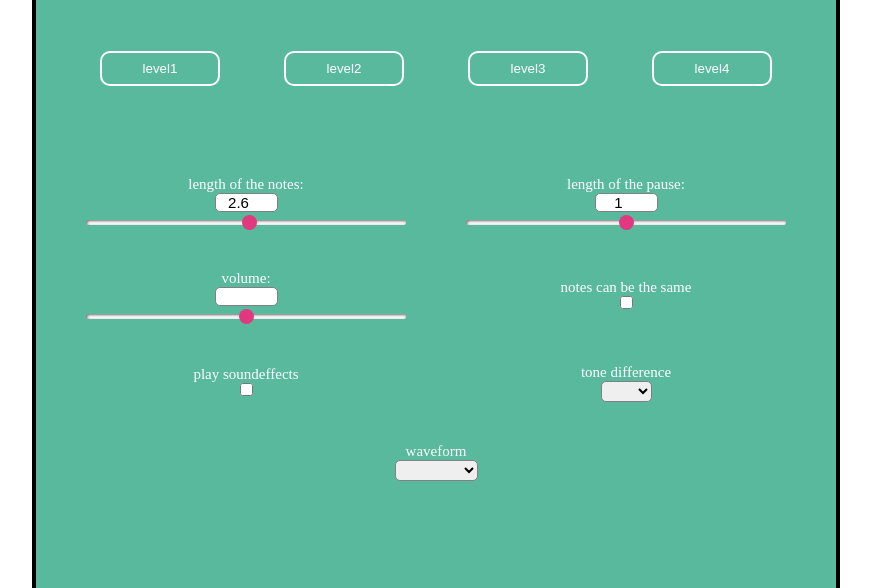
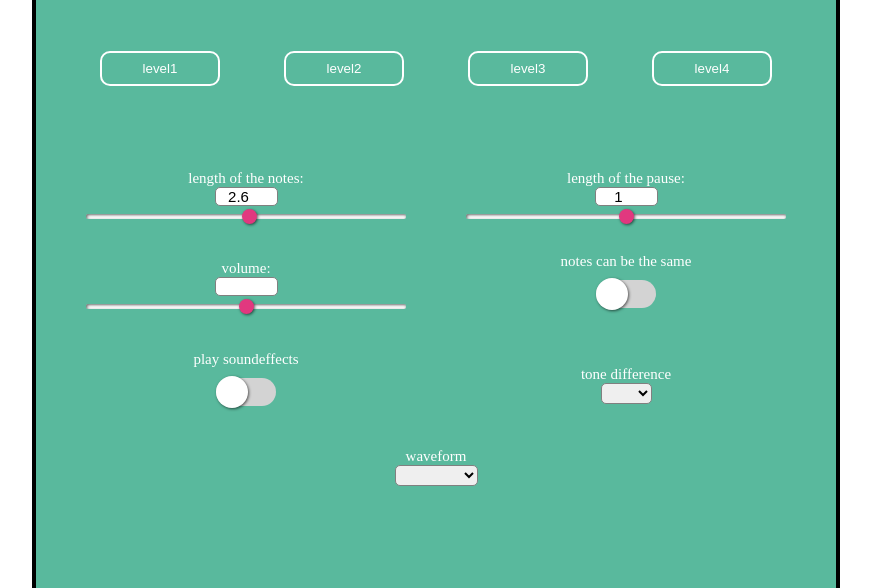
Before and after one commit to buleva/buleva.github.io, a plain HTML site: page html/settings_exercise1.html in a window 1280 px wide. Shown: the part 212-800 px from the top of the page, without its empty margins (204-1075 px from the left). Drawn offline with Linux system fonts and the light colour scheme.

Commit message:
Add files via upload

```diff
--- a/css/main.css
+++ b/css/main.css
@@ -207,7 +207,50 @@ input[type='range']::-webkit-slider-thumb {
     appearance: none;
     width: 15px;
     height: 15px;
-    border-radius: 100%;
+    border-radius: 50%;
+    background: var(--pink);
+    box-shadow: 1px 1px 3px rgba(0,0,0,0.6);
+}
+
+.checkbox {
+    appearance: none;
+    -webkit-tap-highlight-color: transparent;
+    position: relative;
+    border: 0;
+    outline: 0;
+    cursor: pointer;
+    margin: 10px;
+}
+
+.checkbox:after {
+    content: "";
+    width: 60px;
+    height: 28px;
+    display: inline-block;
+    background: lightgrey;
+    border-radius: 18px;
+    clear: both;
+}
+
+.checkbox:before {
+    content: "";
+    width: 32px;
+    height: 32px;
+    display: block;
+    position: absolute;
+    left: 0;
+    top: -2px;
+    border-radius: 50%;
+    background: rgb(255, 255, 255);
+    box-shadow: 1px 1px 3px rgba(0,0,0,0.6);
+}
+
+.checkbox:checked:before {
+    left: 32px;
+    box-shadow: 1px 1px 3px rgba(0,0,0,0.6);
+}
+
+.checkbox:checked:after {
     background: var(--pink);
 }
 
--- a/html/settings_exercise1.html
+++ b/html/settings_exercise1.html
@@ -24,25 +24,25 @@
                 <div class='settings_element_box'>
                     <p>length of the notes: </p>
                     <input id='tone_length_input_field' type="number" inputmode='decimal' pattern="\d*" min="0.1" max="5" step="0.1" onchange="toneLengthFieldInput(0.1, 5)">
-                    <input class='slider' id='tone_length_slider' type='range' min='0.1' max='5' step='0.1' oninput='toneLengthSliderInput()'>
+                    <input id='tone_length_slider' type='range' min='0.1' max='5' step='0.1' oninput='toneLengthSliderInput()'>
                 </div>
                 <div class='settings_element_box'>
                     <p>length of the pause: </p>
                     <input id='pause_length_input_field' type="number" inputmode='decimal' pattern="\d*" min="0" max="2" step="0.1" onchange="pauseLengthFieldInput(0, 2)">
-                    <input class='slider' id='pause_length_slider' type='range' min='0' max='2' step='0.1' oninput='pauseLengthSliderInput()'>
+                    <input id='pause_length_slider' type='range' min='0' max='2' step='0.1' oninput='pauseLengthSliderInput()'>
                 </div>
                 <div class='settings_element_box'>
                     <p>volume: </p>
                     <input id='volume_input_field' type="number" inputmode='numeric' pattern="\d*" min="0" max="100" step="1" onchange="volumeFieldInput(0, 100)">
-                    <input class='slider' id='volume_slider' type='range' min='0' max='100' step='1' oninput='volumeSliderInput()'>
+                    <input id='volume_slider' type='range' min='0' max='100' step='1' oninput='volumeSliderInput()'>
                 </div>
                 <div class='settings_element_box'>
                     <p>notes can be the same</p>
-                    <input id='checkbox_equal_tones' type="checkbox" oninput='equalTonesCheckboxInput()'>
+                    <input class='checkbox' id='checkbox_equal_tones' type="checkbox" oninput='equalTonesCheckboxInput()'>
                 </div>
                 <div class='settings_element_box'>
                     <p>play soundeffects</p>
-                    <input id='checkbox_soundeffects' type="checkbox" oninput='soundeffectCheckboxInput()'>
+                    <input class='checkbox' id='checkbox_soundeffects' type="checkbox" oninput='soundeffectCheckboxInput()'>
                 </div>
                 <div class='settings_element_box'>
                     <p>tone difference</p>
```
Also changed, not shown: html/settings_exercise2.html (+4 -4 lines), html/settings_menu.html (+2 -2 lines).
